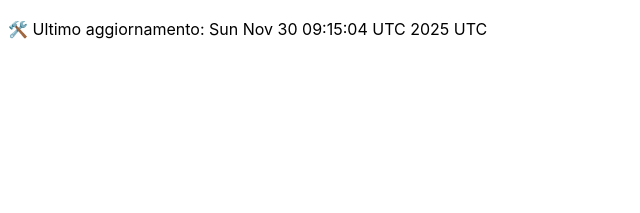
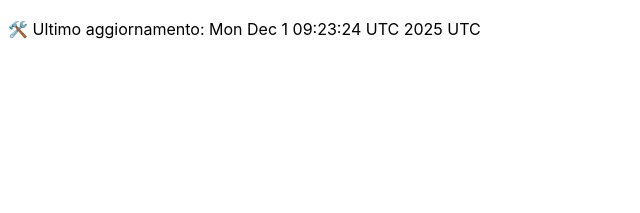
Before and after one commit to DanteTrb/DanteTrb.github.io, a Jekyll site: the page built from badges.md, in a window 1280 px wide. Shown: the top 213 px of the page, without its empty margins (0-640 px from the left). Built offline with Jekyll 4.4.1, drawn with Linux system fonts in a browser that asks for light colours; our own code applies the rules of GitHub Pages for plain Markdown files.

Commit message:
🛠️ Aggiornamento automatico badge

```diff
--- a/badges.md
+++ b/badges.md
@@ -1 +1 @@
-🛠️ Ultimo aggiornamento: Sun Nov 30 09:15:04 UTC 2025 UTC
+🛠️ Ultimo aggiornamento: Mon Dec  1 09:23:24 UTC 2025 UTC
```
